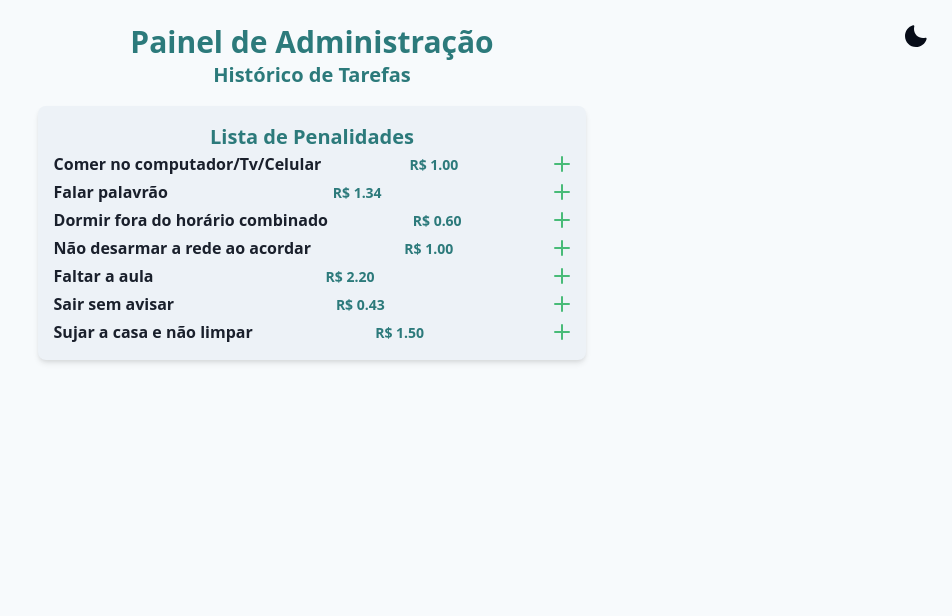
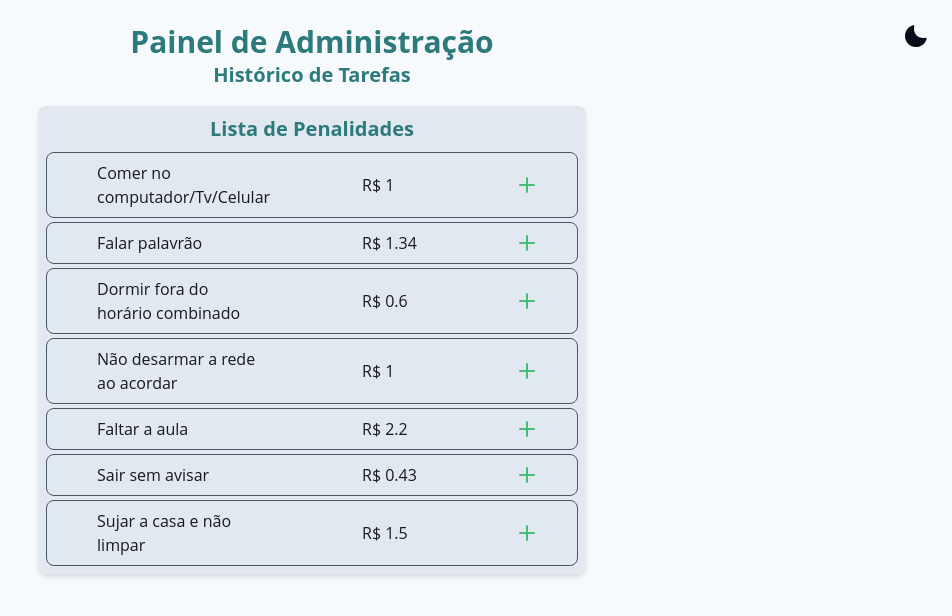
Before and after one commit to anthony-steffen/allowance-app, a React (Vite) app: page /admin in a window 1280 px wide. Shown: the top 616 px of the page, without its empty margins (328-1280 px from the left). Built offline with nearby package versions, Linux system fonts and the light colour scheme.

Commit message:
💄Style: Improving AdminDashboard

```diff
--- a/src/components/blackList.jsx
+++ b/src/components/blackList.jsx
@@ -1,7 +1,7 @@
 import { useContext } from "react";
 import TaskContext from "../context/taskContext";
 import { penalities } from "../shared/penalties";
-import { useColorMode, Text, Container, Stack, Flex} from "@chakra-ui/react";
+import { useColorMode, Text, Container, Stack, Flex, VStack} from "@chakra-ui/react";
 import { AddIcon, DeleteIcon } from "@chakra-ui/icons";
 
 const BlackList = () => {
@@ -10,8 +10,8 @@ const BlackList = () => {
 
   return (
     <Container
-      bg={mode.colorMode === "dark" ? "gray.700" : "gray.100"}
-      p={4}
+      bg={mode.colorMode === "dark" ? "gray.700" : "gray.200"}
+      p={2}
       my={2}
       borderRadius={8}
       boxShadow="md"
@@ -21,6 +21,7 @@ const BlackList = () => {
         color={mode.colorMode === "dark" ? "teal.400" : "teal.600"}
         textAlign="center"
         fontWeight="bold"
+        mb={2}
       >
         Lista de Penalidades
       </Text>
@@ -30,20 +31,34 @@ const BlackList = () => {
           const isSelected = selectedPenalties.includes(penalty);
 
           return (
-            <Flex key={penalty.id} justifyContent="space-between" alignItems="center">
-              <Text fontWeight="bold" color={mode.colorMode === "dark" ? "white" : "gray.800"}>
-                {penalty.title}
-              </Text>
-              <Text color="teal.600" fontSize="sm" fontWeight="bold" mr={2}>
-                {`R$ ${penalty.value.toFixed(2)}`}
-              </Text>
+            <Flex
+            key={penalty.id}
+            direction={'row'}
+            justify="space-around"
+            align="center"
+            border={'1px solid'}
+            borderColor={'gray.600'}
+            borderRadius={8}
+            >
 
-              {/* Alterna entre AddIcon e DeleteIcon com base no estado isSelected */}
-
+              <VStack width={'180px'} align="start" p={2}>
+              <Text >{penalty.title}</Text>
+              </VStack>
+              <VStack width={'80px'} align="start" p={2}>
+              <Text>{`R$ ${penalty.value}`}</Text>
+              </VStack>
               {isSelected ? (
-                <DeleteIcon color="red.400" onClick={() => togglePenalty(penalty)} />
+                <DeleteIcon
+                  onClick={() => togglePenalty(penalty)}
+                  cursor="pointer"
+                  color="red.400"
+                />
               ) : (
-                <AddIcon color="green.400" onClick={() => togglePenalty(penalty)} />
+                <AddIcon
+                  onClick={() => togglePenalty(penalty)}
+                  cursor="pointer"
+                  color="green.400"
+                />
               )}
             </Flex>
           );
--- a/src/pages/AdminDashboard.jsx
+++ b/src/pages/AdminDashboard.jsx
@@ -26,14 +26,14 @@ const AdminDashboard = () => {
         as="h1"
         size="lg"
         textAlign="center"
-        color={mode.colorMode === "dark" ? "teal.400" : "teal.600"}
+        color={mode.colorMode === "dark" ? "teal.300" : "teal.600"}
       >
         Painel de Administração
       </Heading>
 
       <Text
         fontSize="xl"
-        color={mode.colorMode === "dark" ? "teal.400" : "teal.600"}
+        color={mode.colorMode === "dark" ? "teal.300" : "teal.600"}
         textAlign="center"
         mb={2}
         fontWeight="bold"
@@ -44,7 +44,7 @@ const AdminDashboard = () => {
       {!finalApprove &&
         sendToApproval.map((task) => (
           <Container
-            bg={mode.colorMode === "dark" ? "gray.700" : "gray.100"}
+            bg={mode.colorMode === "dark" ? "gray.700" : "gray.200"}
             p={4}
             borderRadius={8}
             boxShadow="md"
--- a/src/pages/Home.jsx
+++ b/src/pages/Home.jsx
@@ -1,5 +1,18 @@
 import { useContext } from 'react';
-import { useColorMode, Button, Card, CardBody, CardFooter, CircularProgress, CircularProgressLabel, Divider, Flex, Heading, Stack, Text } from '@chakra-ui/react';
+import {
+  useColorMode,
+  Button,
+  Card,
+  CardBody,
+  CardFooter,
+  CircularProgress,
+  CircularProgressLabel,
+  Flex,
+  Heading,
+  Stack,
+  Text
+} from '@chakra-ui/react';
+
 import TaskContext from '../context/taskContext';
 import { CheckCircleIcon, WarningIcon } from '@chakra-ui/icons';
 
@@ -22,25 +35,27 @@ const Home = () => {
   const allCompleted = tasks.every(task => task.done);
 
   const today = new Date().toLocaleDateString('pt-BR');
+  const mode = useColorMode();
 
   return (
     <Flex p={6} maxW="800px" mx="auto" direction="column">
-      <Heading as="h1" size="lg" mb={4} textAlign="center" color="teal.600">
+
+      <Heading as="h1" size="lg" mb={4} textAlign="center" color={mode.colorMode === 'dark' ? 'teal.300' : 'teal.600'}>
         Minhas Tarefas Diárias
       </Heading>
-      <Heading as="h1" size="lg" mb={4} textAlign="center" color="teal.600">
+      <Heading as="h1" size="lg" mb={4} textAlign="center" color={mode.colorMode === 'dark' ? 'teal.300' : 'teal.600'}>
         Mesada R$ {dailyReward(approved)}
       </Heading>
 
       {/* Exibe a mensagem de conclusão se a aprovação foi solicitada */}
       {sendToApproval.some(record => record.date === today) ? (
-        <Text fontSize="lg" color="teal.600" textAlign="center" mt={6}>
+        <Text fontSize="lg" color={mode.colorMode === 'dark' ? 'teal.300' : 'teal.600'} textAlign="center">
           Parabéns por concluir suas tarefas, nos vemos amanhã!
         </Text>
       ) : (
         <>
           <Flex
-            bg={colorMode.colorMode === 'dark' ? 'gray.700' : 'gray.100'}
+            // bg={colorMode.colorMode === 'dark' ? 'none' : 'gray.200'}
             p={4}
             borderRadius={10}
             boxShadow="md"
@@ -92,7 +107,7 @@ const Home = () => {
             <Card
             key={task.id}
             mb={4}
-            bg={colorMode.colorMode === 'dark' ? 'gray.700' : 'gray.100'}
+            bg={colorMode.colorMode === 'dark' ? 'gray.700' : 'gray.200'}
             boxShadow="md"
             borderRadius={10}
             >
@@ -105,7 +120,6 @@ const Home = () => {
                   </Text>
                 </Stack>
               </CardBody>
-              <Divider />
               <CardFooter justifyContent="space-between" alignItems="center" p={3}>
                 {task.done ? (
                   <Flex alignItems="center" justifyContent="center" direction="column" gap={2}>
```
